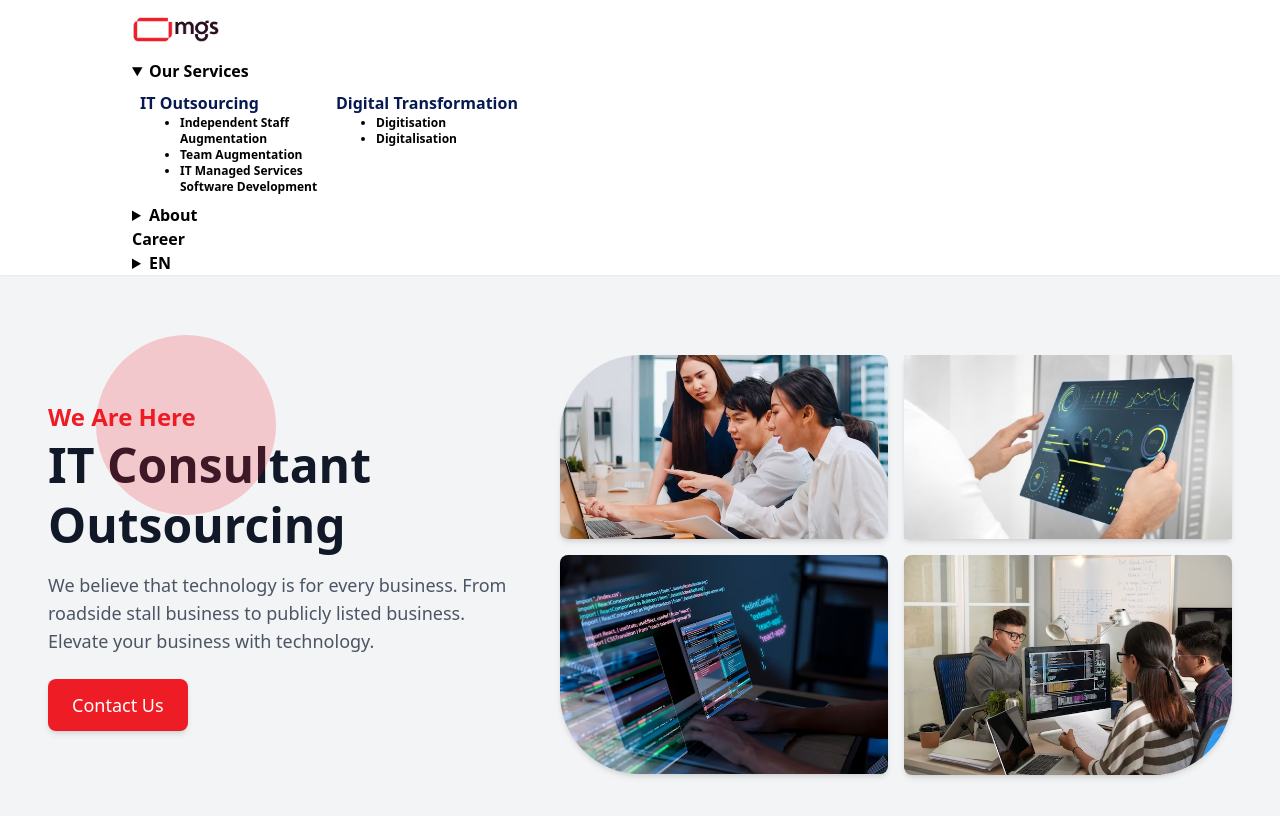
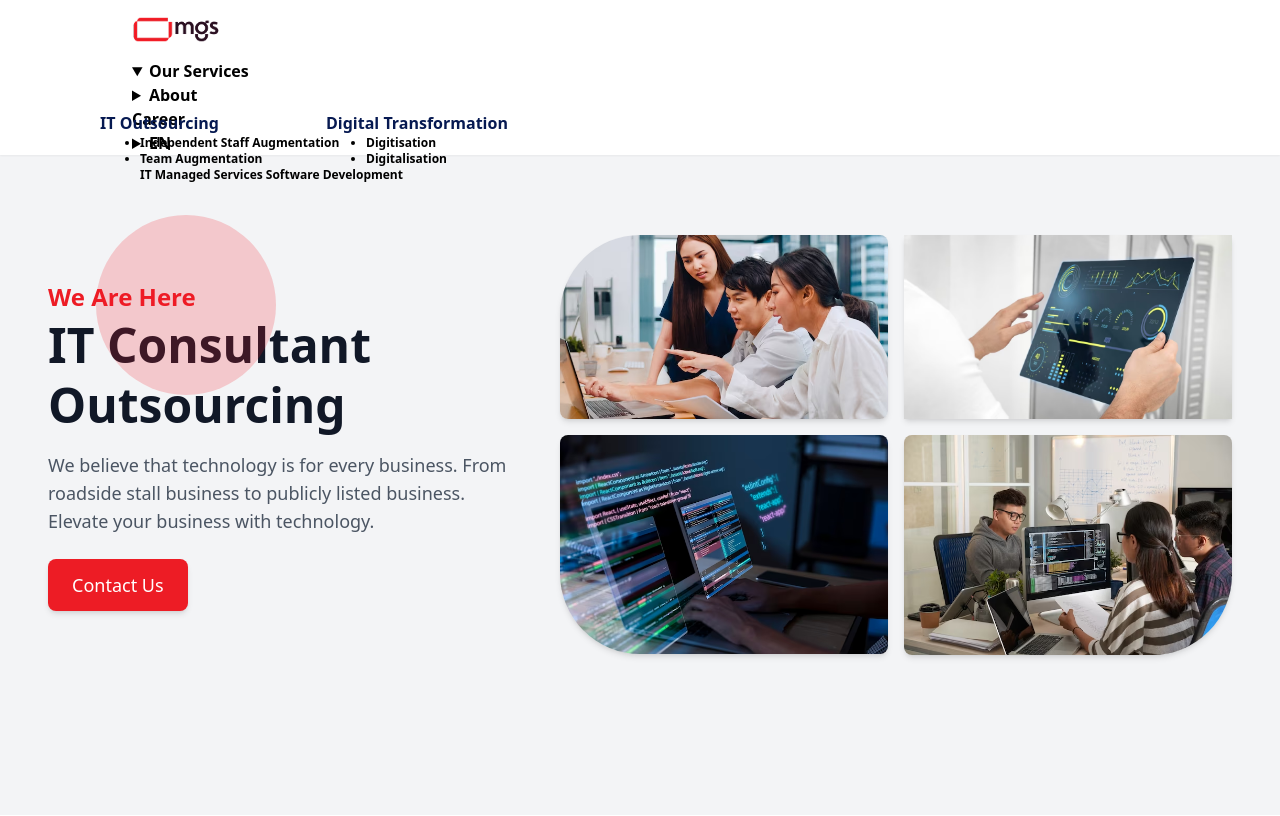
Before and after one commit to dwicah79/take-home-test-vue, a Vue app: page / in a window 1280 px wide. Both pictures are taken after a click on the heading "Our Services". Shown: the top 816 px of the page. Built offline with nearby package versions, Linux system fonts and the light colour scheme.

Commit message:
change layout dropdown our service

```diff
--- a/src/components/NavBarComponent.vue
+++ b/src/components/NavBarComponent.vue
@@ -8,9 +8,11 @@
     <div class="flex-none">
       <ul class="menu menu-horizontal px-1 font-poppins">
         <li>
-          <details>
+          <details class="relative">
             <summary>{{ currentTranslations.services }}</summary>
-            <ul class="bg-base-100 rounded-t-none p-2 w-[25rem] grid grid-cols-2 gap-2">
+            <ul
+              class="bg-base-100 rounded-xl p-2 w-[28rem] grid grid-cols-2 gap-5 absolute top-11 -left-10"
+            >
               <div>
                 <li class="menu-title">
                   <router-link
@@ -24,7 +26,7 @@
                   <li class="list-item">
                     <router-link
                       to="/independent-staff-augmentation"
-                      class="hover:bg-white hover:text-primary-100"
+                      class="hover:bg-white hover:text-primary-100 whitespace-nowrap"
                     >
                       {{ currentTranslations.independentStaff }}
                     </router-link>
@@ -32,19 +34,30 @@
                   <li class="list-item">
                     <router-link
                       to="/team-augmentation"
-                      class="hover:bg-white hover:text-primary-100"
+                      class="hover:bg-white hover:text-primary-100 whitespace-nowrap"
                     >
                       {{ currentTranslations.teamAugmentation }}
                     </router-link>
                   </li>
-                  <li class="list-item">
+
+                  <ol class="list-item">
+                    <li>
                       <router-link
                         to="/it-managed-services"
-                      class="hover:bg-white hover:text-primary-100"
+                        class="hover:bg-white hover:text-primary-100 whitespace-nowrap text-xs"
                       >
                         {{ currentTranslations.itManagedServices }}
                       </router-link>
                     </li>
+                    <li>
+                      <router-link
+                        to="/it-managed-services"
+                        class="hover:bg-white hover:text-primary-100 whitespace-nowrap text-xs"
+                      >
+                        {{ currentTranslations.softwareDevelopment }}
+                      </router-link>
+                    </li>
+                  </ol>
                 </ol>
               </div>
               <div>
```
Lines whose indentation alone changed are shown as unchanged.
